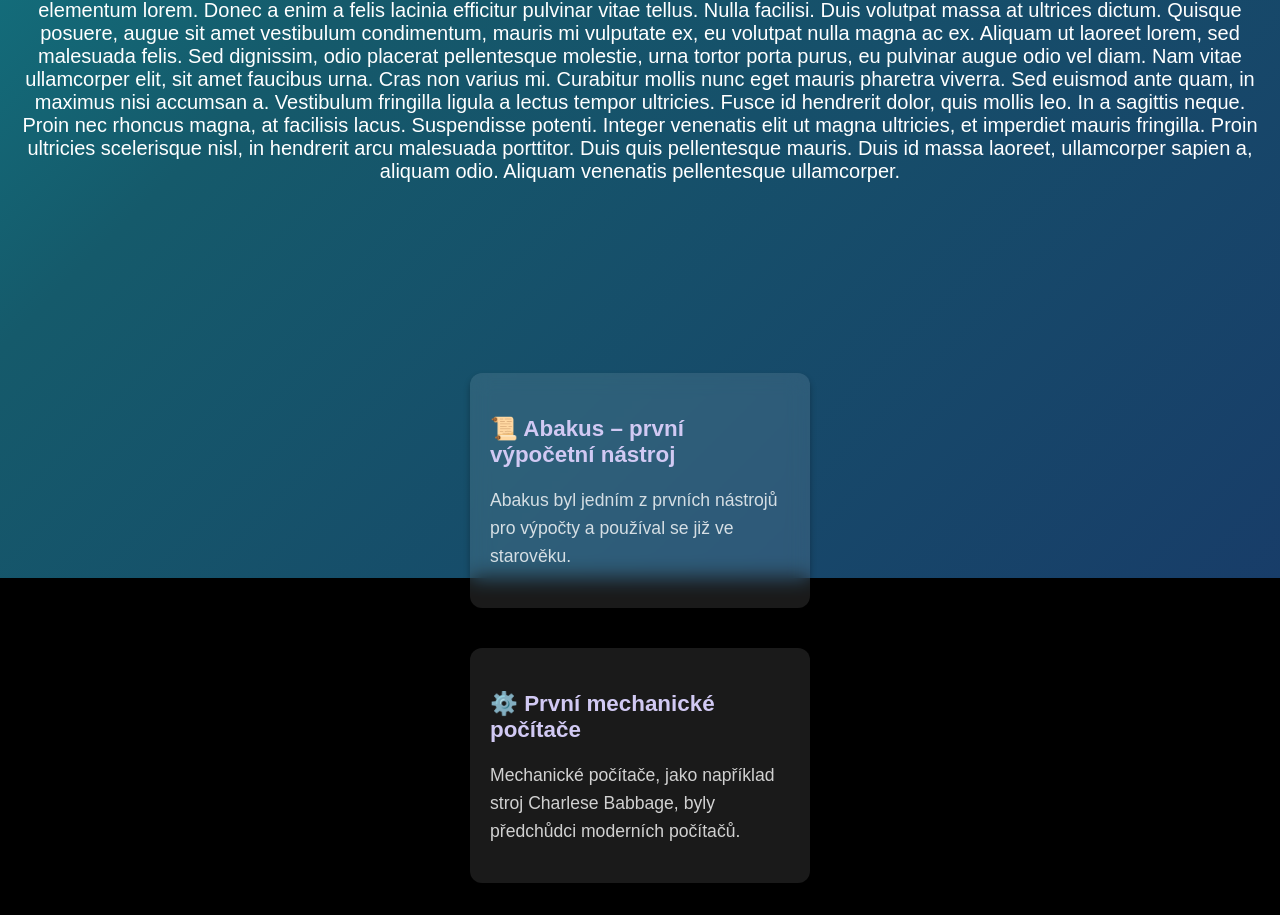
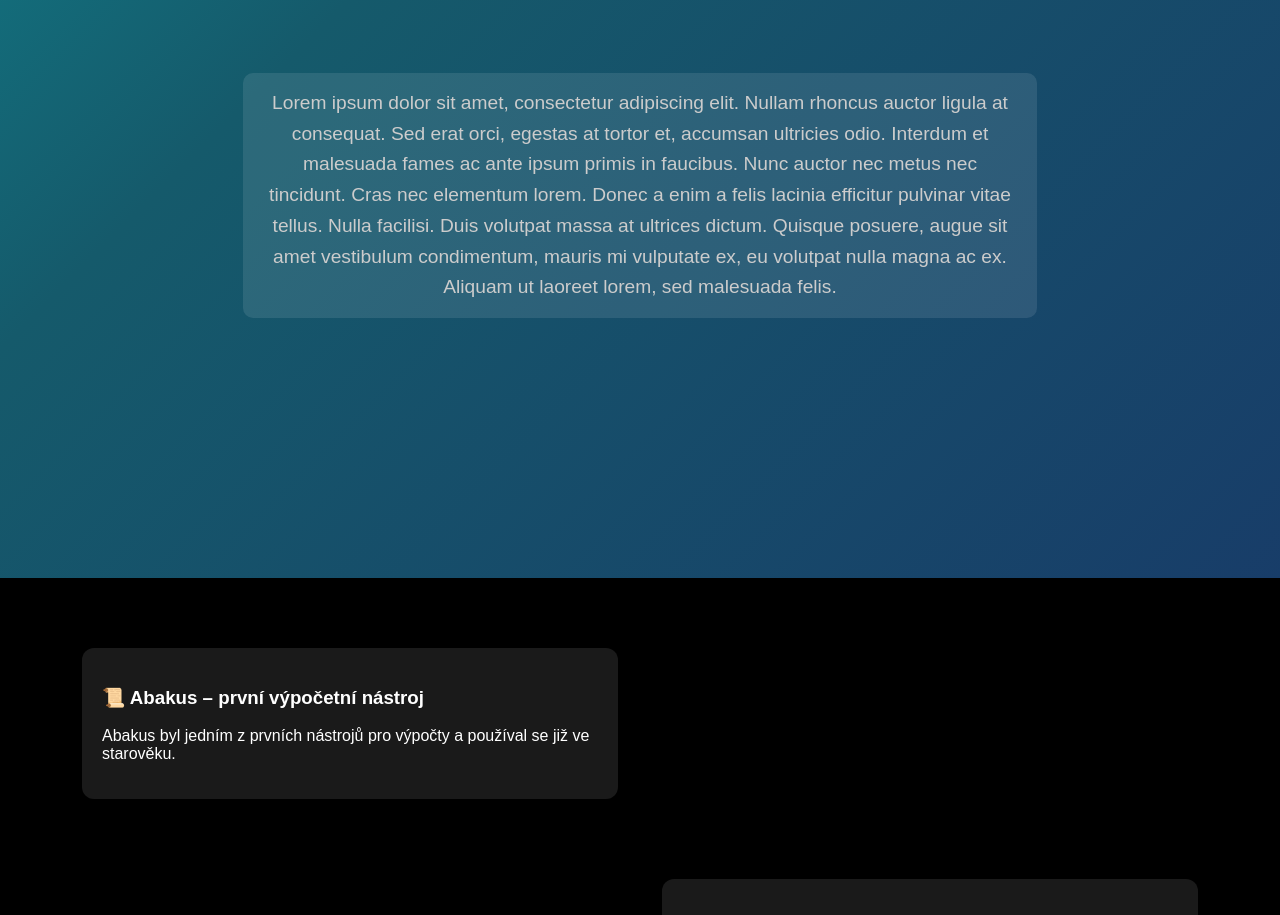
Before and after one commit to cyweee/Vyvoj-ICT.github.io, a plain HTML site: page index.html in a window 1280 px wide. Shown: the part 222-1137 px from the top of the page. Drawn offline with nearby package versions, Linux system fonts and the light colour scheme.

Commit message:
fix: cards appearance; update: design

```diff
--- a/index.html
+++ b/index.html
@@ -18,14 +18,18 @@
     <div id="animated-bg"></div>
     <div class="floating-particles"></div>
 
-    <header>
-        <h1 data-aos="fade-down">Vývoj ICT</h1>
-        <p data-aos="fade-up" data-aos-delay="300"> Lorem ipsum dolor sit amet, consectetur adipiscing elit. Nullam rhoncus auctor ligula at consequat. Sed erat orci, egestas at tortor et, accumsan ultricies odio. Interdum et malesuada fames ac ante ipsum primis in faucibus. Nunc auctor nec metus nec tincidunt. Cras nec elementum lorem. Donec a enim a felis lacinia efficitur pulvinar vitae tellus. Nulla facilisi. Duis volutpat massa at ultrices dictum. Quisque posuere, augue sit amet vestibulum condimentum, mauris mi vulputate ex, eu volutpat nulla magna ac ex. Aliquam ut laoreet lorem, sed malesuada felis.
+    <header class="header-container">
+        <h1 class="project-title" data-aos="fade-down">Vývoj ICT</h1>
+        <p class="project-description" data-aos="fade-up" data-aos-delay="300">
+            Lorem ipsum dolor sit amet, consectetur adipiscing elit. Nullam rhoncus auctor ligula at consequat.
+            Sed erat orci, egestas at tortor et, accumsan ultricies odio. Interdum et malesuada fames ac ante
+            ipsum primis in faucibus. Nunc auctor nec metus nec tincidunt. Cras nec elementum lorem. Donec a enim
+            a felis lacinia efficitur pulvinar vitae tellus. Nulla facilisi. Duis volutpat massa at ultrices dictum.
+            Quisque posuere, augue sit amet vestibulum condimentum, mauris mi vulputate ex, eu volutpat nulla magna ac ex.
+            Aliquam ut laoreet lorem, sed malesuada felis.
+        </p>
+    </header>
 
-            Sed dignissim, odio placerat pellentesque molestie, urna tortor porta purus, eu pulvinar augue odio vel diam. Nam vitae ullamcorper elit, sit amet faucibus urna. Cras non varius mi. Curabitur mollis nunc eget mauris pharetra viverra. Sed euismod ante quam, in maximus nisi accumsan a. Vestibulum fringilla ligula a lectus tempor ultricies. Fusce id hendrerit dolor, quis mollis leo.
-
-            In a sagittis neque. Proin nec rhoncus magna, at facilisis lacus. Suspendisse potenti. Integer venenatis elit ut magna ultricies, et imperdiet mauris fringilla. Proin ultricies scelerisque nisl, in hendrerit arcu malesuada porttitor. Duis quis pellentesque mauris. Duis id massa laoreet, ullamcorper sapien a, aliquam odio. Aliquam venenatis pellentesque ullamcorper.  </p>
-    </header>
 
     <section id="timeline">
         <div class="card" data-aos="fade-right">
--- a/static/main.css
+++ b/static/main.css
@@ -42,6 +42,35 @@ header p {
     opacity: 0.8;
 }
 
+/* --- ОБЕРТКА ДЛЯ ЗАГОЛОВКА И ОПИСАНИЯ --- */
+.header-container {
+    text-align: center;
+    margin-top: 50px;
+    margin-bottom: 100px; /* Уменьшаем отступ вниз */
+}
+
+/* --- ОПИСАНИЕ ПРОЕКТА --- */
+.project-description {
+    font-size: 1.2rem;
+    color: #cccccc;
+    max-width: 60%;
+    margin: 0 auto;
+    line-height: 1.6;
+    padding: 15px 25px;
+    background: rgba(255, 255, 255, 0.1);
+    border-radius: 10px;
+    margin-top: 90px;
+    margin-bottom: 40px; /* Уменьшаем расстояние перед карточками */
+}
+
+/* --- КАРТОЧКИ --- */
+.card {
+    margin-bottom: 40px; /* Чуть уменьшаем отступ между карточками */
+}
+
+
+
+
 /* Карточки */
 #timeline {
     display: flex;
@@ -52,48 +81,40 @@ header p {
 
 /* --- ОБЩИЙ СТИЛЬ ДЛЯ КАРТОЧЕК --- */
 .card {
+    margin-bottom: 50px; /* Добавляем дополнительный отступ между карточками */
     position: relative;
-    background-color: rgba(255, 255, 255, 0.1); /* Полупрозрачный белый фон */
+    background-color: rgba(255, 255, 255, 0.1);
     border-radius: 12px;
     padding: 20px;
-    margin: 20px;
-    width: 300px; /* Можно изменить на желаемую ширину */
-    height: auto; /* Дает карточкам вместительность */
+    margin: 40px 5%;
+    width: 40%;
+    height: auto;
     box-shadow: 0 4px 6px rgba(0, 0, 0, 0.3);
-    transition: transform 0.3s ease, box-shadow 0.3s ease;
-    overflow: hidden;
-    backdrop-filter: blur(10px); /* Плавное размытие фона за карточкой */
     opacity: 0;
+    transition: opacity 1s, transform 1s ease-in-out;
 }
 
-/* --- ЭФФЕКТ НАВЕДЕНИЯ НА КАРТОЧКУ --- */
-.card:hover {
-    transform: translateY(-10px); /* Легкое поднятие карточки */
-    box-shadow: 0 10px 20px rgba(0, 0, 0, 0.3);
+/* --- ЧЕРЕДОВАНИЕ КАРТОЧЕК: ЛЕВО-ПРАВО --- */
+.card:nth-child(even) {
+    transform: translateX(50px);
+    margin-left: auto;
 }
 
-/* --- ТЕКСТ И СОДЕРЖИМОЕ ВНУТРИ КАРТОЧКИ --- */
-.card h3 {
-    font-size: 1.4em;
-    margin-bottom: 15px;
-    color: #d1c9f3; /* Светлый цвет для текста */
-    font-weight: bold;
+.card:nth-child(odd) {
+    transform: translateX(-50px);
+    margin-right: auto;
 }
 
-.card p {
-    font-size: 1.1em;
-    color: rgba(255, 255, 255, 0.8); /* Легкий белый цвет для текста */
-    line-height: 1.6;
+/* --- КОГДА КАРТОЧКА ПОЯВЛЯЕТСЯ --- */
+.card.visible {
+    opacity: 1;
+    transform: translateX(0);
 }
 
-/* --- АНМИРОВАНИЕ КАРТОЧЕК --- */
-.card.animate-in {
-    opacity: 1;
-    transition: opacity 1s ease-in-out;
+/* --- ЭФФЕКТ ОТДВИЖЕНИЯ ПРИ НАВЕДЕНИИ --- */
+.card:hover {
+    transform: translateX(10px);
 }
-
-/* --- АНИМАЦИЯ ВЫЕЗДА КАРТОЧЕК --- */
-@keyframes slideIn {
-    0% { transform: translateX(50%); opacity: 0; }
-    100% { transform: translateX(0); opacity: 1; }
+.card:nth-child(odd):hover {
+    transform: translateX(-10px);
 }
--- a/static/main.js
+++ b/static/main.js
@@ -1,6 +1,40 @@
 document.addEventListener("DOMContentLoaded", () => {
     AOS.init({
-        duration: 1000, // Длительность анимации (1 секунда)
+        duration: 3000, // Длительность анимации (1 секунда)
         once: true      // Анимация проигрывается только один раз
     });
 });
+
+
+
+document.addEventListener("DOMContentLoaded", () => {
+    // Наблюдатель для анимации появления карточек
+    const observer = new IntersectionObserver((entries) => {
+        entries.forEach(entry => {
+            if (entry.isIntersecting) {
+                entry.target.classList.add("visible");
+            } else {
+                entry.target.classList.remove("visible");
+            }
+        });
+    }, {
+        threshold: 0.5,
+    });
+
+    // Выбираем карточки и следим за ними
+    const cards = document.querySelectorAll(".card");
+    cards.forEach(card => observer.observe(card));
+
+    // Эффект отталкивания карточек от курсора
+    cards.forEach(card => {
+        card.addEventListener("mousemove", (event) => {
+            const rect = card.getBoundingClientRect();
+            const offsetX = (event.clientX - rect.left - rect.width / 2) * 0.05;
+            card.style.transform = `translateX(${offsetX}px)`;
+        });
+
+        card.addEventListener("mouseleave", () => {
+            card.style.transform = "";
+        });
+    });
+});
```
